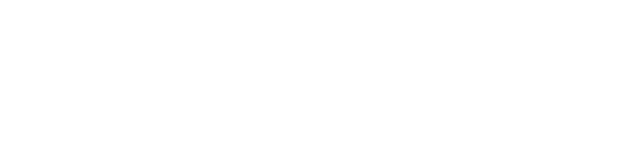
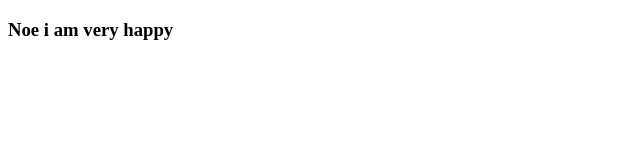
Before and after one commit to Ariful138/my-first-web, a plain HTML site: page index.html in a window 1280 px wide. Shown: the whole page, without its empty margins (0-640 px from the left). Drawn offline with Linux system fonts and the light colour scheme.

Commit message:
new code add

```diff
--- a/index.html
+++ b/index.html
@@ -8,6 +8,6 @@
     <link rel="stylesheet" href="style.css">
 </head>
 <body>
-
+    <h3>Noe i am very happy </h3>
 </body>
 </html>
```
